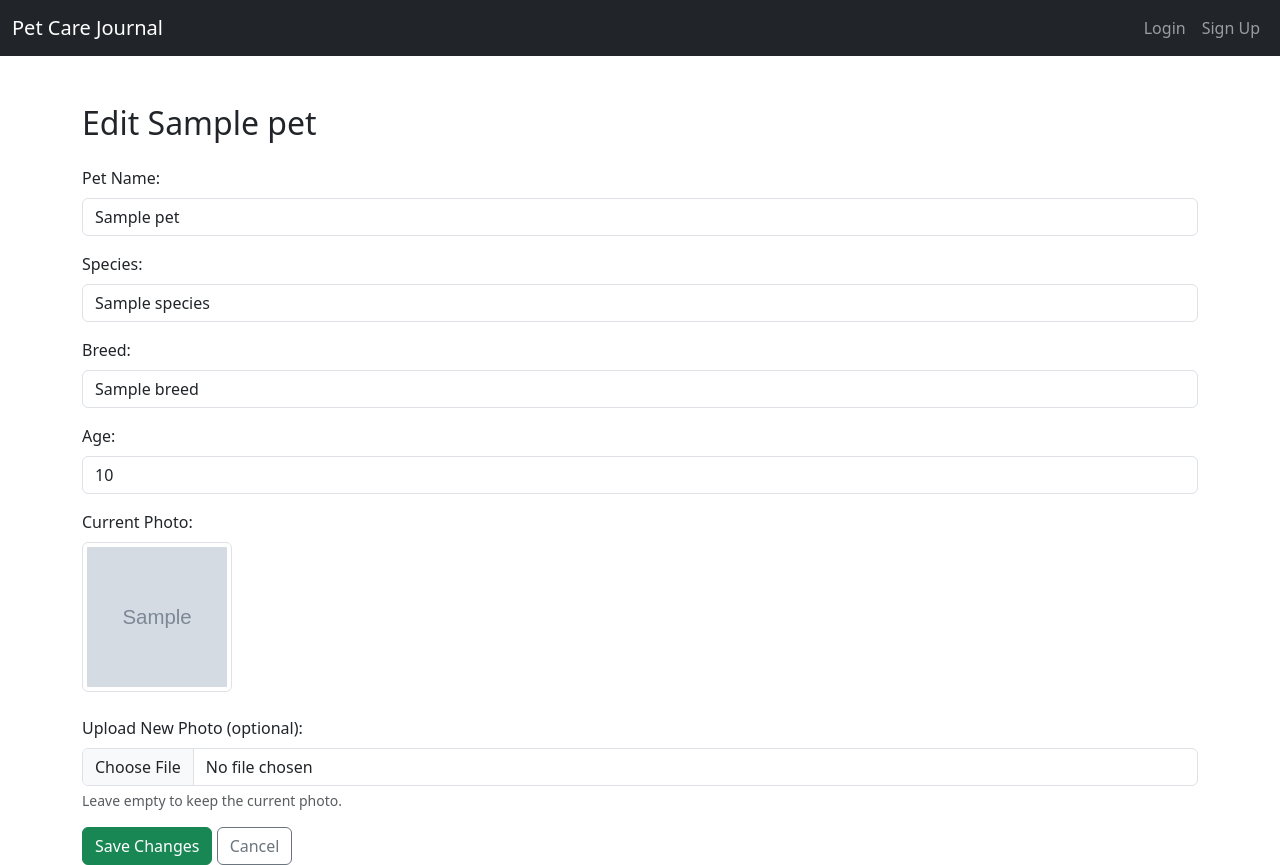
After one commit to chungxuan21/C372-CA1-PetCareApp, a Node server app: template views/editPet.ejs in a window 1280 px wide. The commit adds this page. Run offline with Node 20, Linux system fonts and the light colour scheme; the template is opened without the code that fills it: most values are stand-ins (such as "Sample title", 1, 10 or a date in 2020); grey boxes marked "Sample" are stand-in pictures.

Commit message:
Add Edit Pet feature with ownership check (Task 5)

```diff
--- a/controllers/journalController.js
+++ b/controllers/journalController.js
@@ -37,6 +37,8 @@ function listJournals(req, res) {
         pets,
         selectedPetId,
         pet: petInfo,
+        messages: req.flash('success'),
+        errors: req.flash('error'),
         session: req.session
       });
     });
--- a/routes/petRoutes.js
+++ b/routes/petRoutes.js
@@ -7,4 +7,8 @@ const petController = require('../controllers/petController');
 router.get('/pets/new', isLoggedIn, petController.newPetForm);
 router.post('/pets', upload.single('pet_image'), isLoggedIn, petController.createPet);
 
+// Edit pet: isLoggedIn runs BEFORE Multer, so a logged-out request cannot save a file
+router.get('/pets/edit/:id', isLoggedIn, petController.editPetForm);
+router.post('/pets/edit/:id', isLoggedIn, upload.single('pet_image'), petController.updatePet);
+
 module.exports = router;
--- /dev/null
+++ b/views/editPet.ejs
@@ -0,0 +1,62 @@
+<!DOCTYPE html>
+<html lang="en">
+<head>
+  <meta charset="UTF-8">
+  <title>Edit Pet</title>
+  <link href="https://cdn.jsdelivr.net/npm/bootstrap@5.3.3/dist/css/bootstrap.min.css" rel="stylesheet">
+</head>
+<body>
+  <%- include('partials/navbar') %>
+
+  <div class="container mt-5">
+    <h2 class="mb-4">Edit <%= pet.name %></h2>
+
+    <% if (errors && errors.length) { %>
+      <% for (let i = 0; i < errors.length; i++) { %>
+        <div class="alert alert-danger" role="alert"><%= errors[i] %></div>
+      <% } %>
+    <% } %>
+
+    <form action="/pets/edit/<%= pet.id %>" method="POST" enctype="multipart/form-data">
+      <div class="mb-3">
+        <label class="form-label" for="pet_name">Pet Name:</label>
+        <input type="text" class="form-control" id="pet_name" name="pet_name" value="<%= pet.name %>" maxlength="80" required>
+      </div>
+
+      <div class="mb-3">
+        <label class="form-label" for="species">Species:</label>
+        <input type="text" class="form-control" id="species" name="species" value="<%= pet.species %>" maxlength="50" required>
+      </div>
+
+      <div class="mb-3">
+        <label class="form-label" for="breed">Breed:</label>
+        <input type="text" class="form-control" id="breed" name="breed" value="<%= pet.breed %>" maxlength="80" required>
+      </div>
+
+      <div class="mb-3">
+        <label class="form-label" for="age">Age:</label>
+        <input type="number" class="form-control" id="age" name="age" value="<%= pet.age %>" min="0" max="100" required>
+      </div>
+
+      <div class="mb-3">
+        <label class="form-label">Current Photo:</label><br>
+        <% if (pet.image) { %>
+          <img src="/images/<%= pet.image %>" alt="<%= pet.name %>" class="img-thumbnail mb-2"
+            style="width: 150px; height: 150px; object-fit: cover;">
+        <% } else { %>
+          <span class="text-secondary">No photo</span>
+        <% } %>
+      </div>
+
+      <div class="mb-3">
+        <label class="form-label" for="pet_image">Upload New Photo (optional):</label>
+        <input type="file" class="form-control" id="pet_image" name="pet_image" accept="image/*">
+        <div class="form-text">Leave empty to keep the current photo.</div>
+      </div>
+
+      <button type="submit" class="btn btn-success">Save Changes</button>
+      <a href="/journals?petId=<%= pet.id %>" class="btn btn-outline-secondary">Cancel</a>
+    </form>
+  </div>
+</body>
+</html>
```
Also changed, not shown: controllers/petController.js (+95 -1 lines), models/petModel.js (+24 -1 lines), views/journals.ejs (+12 -0 lines), public/images/1795072450344_nope-4x.gif (added).
